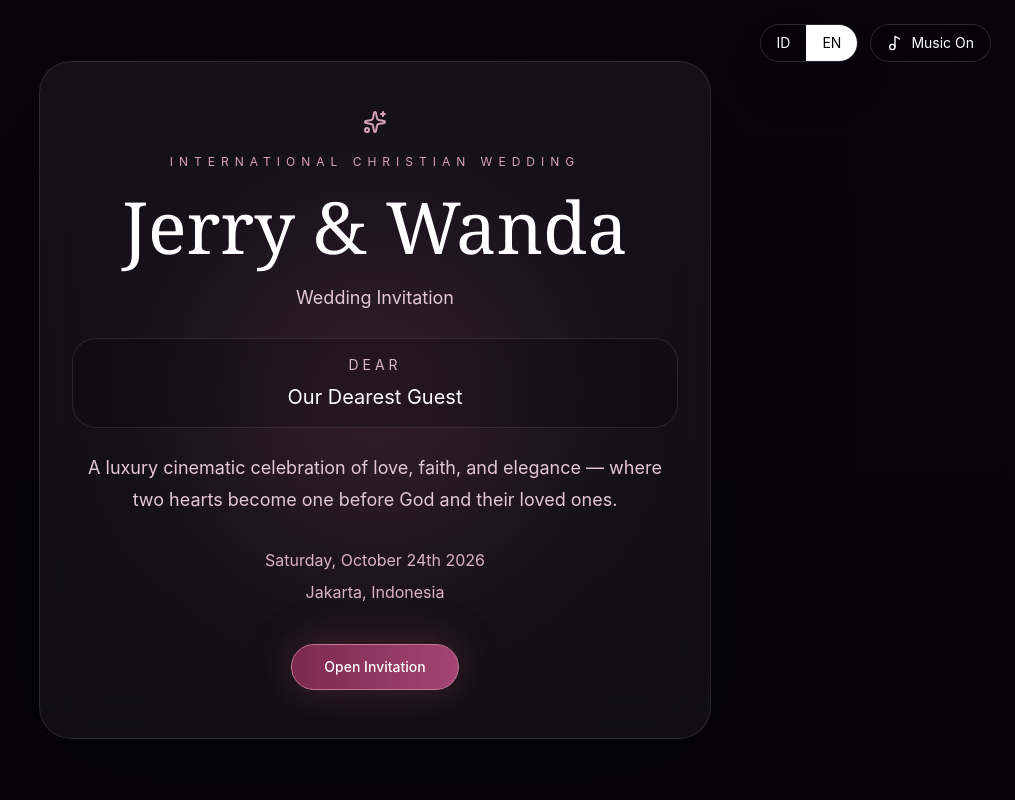
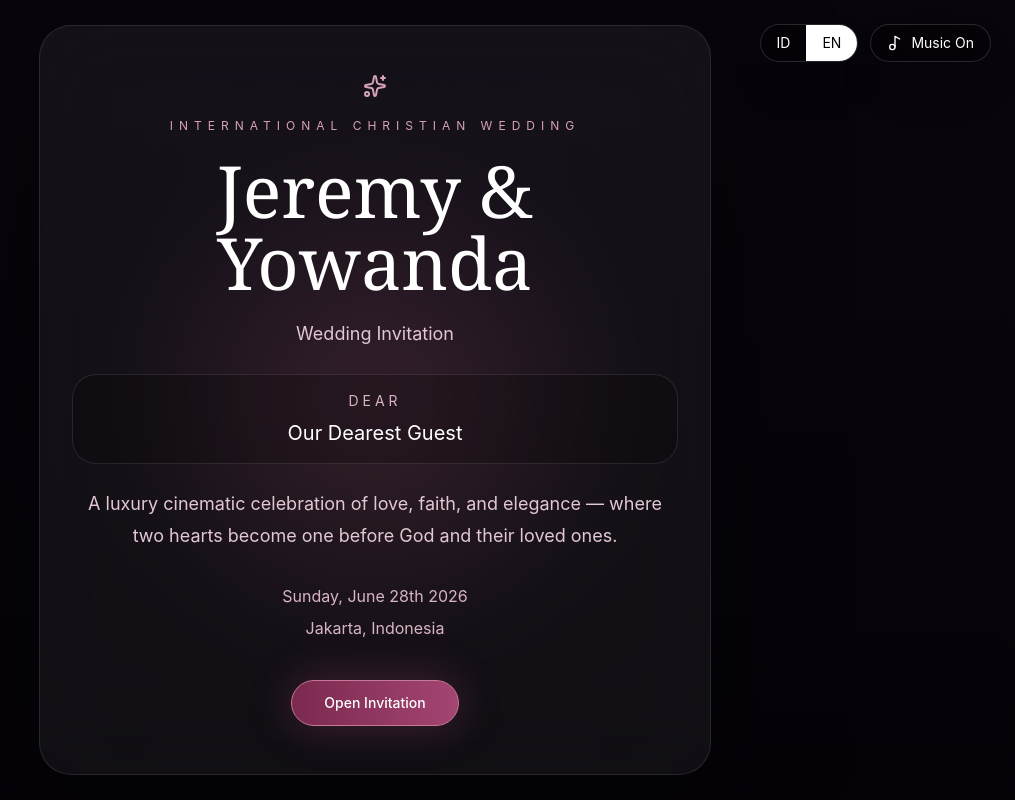
Before and after one commit to wariororc17/wedding-invitation, a React (Vite) app: page / in a window 1280 px wide. Shown: the top 800 px of the page, without its empty margins (265-1280 px from the left). Built offline with nearby package versions, Linux system fonts and the light colour scheme.

Commit message:
update wedding site

```diff
--- a/src/App.jsx
+++ b/src/App.jsx
@@ -11,9 +11,9 @@ import {
   MapPin,
   MessageCircleHeart,
   Minus,
-  Plus,
   Music2,
   Pause,
+  Plus,
   QrCode,
   Sparkles,
   Users,
@@ -29,7 +29,7 @@ const GALLERY = [
   "/gallery/photo 6.jpg",
 ];
 
-const WEDDING_DATE_ISO = "2026-10-24T17:30:00+07:00";
+const WEDDING_DATE_ISO = "2026-06-28T17:30:00+07:00";
 
 const CONTENT = {
   en: {
@@ -82,7 +82,7 @@ const CONTENT = {
       },
     ],
     coupleLabel: "Meet The Couple",
-    coupleTitle: "Jerry & Wanda",
+    coupleTitle: "Jeremy & Yowanda",
     coupleText:
       "With gratitude to God and surrounded by the love of family and friends, we invite you to share in this unforgettable day with us.",
     bride: "Bride",
@@ -93,7 +93,7 @@ const CONTENT = {
     eventTitle: "Celebrate With Us",
     ceremony: "Holy Matrimony",
     reception: "Wedding Reception",
-    dateLine: "Saturday, October 24th 2026",
+    dateLine: "Sunday, June 28th 2026",
     ceremonyTime: "5.30 PM",
     receptionTime: "7.00 PM - 10.00 PM",
     chapel: "St. Andrew's Chapel, Jakarta",
@@ -191,7 +191,7 @@ const CONTENT = {
       },
     ],
     coupleLabel: "Mempelai",
-    coupleTitle: "Jerry & Wanda",
+    coupleTitle: "Jeremy & Yowanda",
     coupleText:
       "Dengan syukur kepada Tuhan dan dikelilingi kasih keluarga serta sahabat, kami mengundang Anda untuk menjadi bagian dari hari yang tak terlupakan ini.",
     bride: "Mempelai Wanita",
@@ -202,7 +202,7 @@ const CONTENT = {
     eventTitle: "Rayakan Bersama Kami",
     ceremony: "Pemberkatan Nikah",
     reception: "Resepsi Pernikahan",
-    dateLine: "Sabtu, 24 Oktober 2026",
+    dateLine: "Minggu, 28 Juni 2026",
     ceremonyTime: "17.30 WIB",
     receptionTime: "19.00 WIB - 22.00 WIB",
     chapel: "St. Andrew's Chapel, Jakarta",
@@ -271,6 +271,16 @@ const STARS = Array.from({ length: 36 }, (_, index) => ({
   delay: Math.random() * 6,
   duration: 2.6 + Math.random() * 3.8,
   opacity: 0.2 + Math.random() * 0.45,
+}));
+
+const DUST = Array.from({ length: 26 }, (_, index) => ({
+  id: index,
+  left: `${Math.random() * 100}%`,
+  top: `${Math.random() * 100}%`,
+  size: 40 + Math.random() * 90,
+  delay: Math.random() * 8,
+  duration: 14 + Math.random() * 10,
+  opacity: 0.03 + Math.random() * 0.05,
 }));
 
 const RSVP_OPTIONS = {
@@ -385,8 +395,8 @@ export default function App() {
 
     const message =
       language === "en"
-        ? `Hello Jerry & Wanda,%0A%0AName: ${form.name || "-"}%0AAttendance: ${statusLabel}%0AGuests: ${guestCount}%0AWhatsApp: ${form.phone || "-"}%0AWishes: ${form.wishes || "-"}`
-        : `Halo Jerry & Wanda,%0A%0ANama: ${form.name || "-"}%0AKehadiran: ${statusLabel}%0AJumlah tamu: ${guestCount}%0AWhatsApp: ${form.phone || "-"}%0AUcapan: ${form.wishes || "-"}`;
+        ? `Hello Jeremy & Yowanda,%0A%0AName: ${form.name || "-"}%0AAttendance: ${statusLabel}%0AGuests: ${guestCount}%0AWhatsApp: ${form.phone || "-"}%0AWishes: ${form.wishes || "-"}`
+        : `Halo Jeremy & Yowanda,%0A%0ANama: ${form.name || "-"}%0AKehadiran: ${statusLabel}%0AJumlah tamu: ${guestCount}%0AWhatsApp: ${form.phone || "-"}%0AUcapan: ${form.wishes || "-"}`;
 
     window.open(`https://wa.me/6281234567890?text=${message}`, "_blank");
   };
@@ -405,12 +415,67 @@ export default function App() {
           }}
           transition={{ type: "tween", ease: "easeOut", duration: 0.35 }}
         />
+
         <motion.div
           className="absolute inset-0"
           animate={{
             background: `radial-gradient(circle at ${22 + Math.min(scrollY / 80, 18)}% ${26 + Math.min(scrollY / 55, 28)}%, rgba(255,255,255,0.045), transparent 22%)`,
           }}
           transition={{ type: "tween", ease: "easeOut", duration: 0.45 }}
+        />
+
+        <motion.div
+          className="absolute left-1/2 top-[8%] h-[42rem] w-[42rem] -translate-x-1/2 rounded-full blur-3xl"
+          animate={{
+            scale: [1, 1.08, 1],
+            opacity: [0.16, 0.24, 0.16],
+          }}
+          transition={{ duration: 10, repeat: Infinity, ease: "easeInOut" }}
+          style={{
+            background:
+              "radial-gradient(circle, rgba(255,220,235,0.22) 0%, rgba(214,120,160,0.12) 34%, rgba(120,40,80,0.04) 60%, transparent 76%)",
+          }}
+        />
+
+        <motion.div
+          className="absolute left-[-10%] top-[22%] h-[32rem] w-[32rem] rounded-full blur-3xl"
+          animate={{
+            x: [0, 30, 0],
+            y: [0, -18, 0],
+            opacity: [0.1, 0.18, 0.1],
+          }}
+          transition={{ duration: 12, repeat: Infinity, ease: "easeInOut" }}
+          style={{
+            background:
+              "radial-gradient(circle, rgba(255,190,220,0.18) 0%, rgba(165,80,120,0.08) 42%, transparent 72%)",
+          }}
+        />
+
+        <motion.div
+          className="absolute right-[-8%] top-[28%] h-[30rem] w-[30rem] rounded-full blur-3xl"
+          animate={{
+            x: [0, -26, 0],
+            y: [0, 20, 0],
+            opacity: [0.08, 0.16, 0.08],
+          }}
+          transition={{ duration: 14, repeat: Infinity, ease: "easeInOut" }}
+          style={{
+            background:
+              "radial-gradient(circle, rgba(180,140,255,0.16) 0%, rgba(98,60,170,0.08) 38%, transparent 72%)",
+          }}
+        />
+
+        <motion.div
+          className="absolute left-1/2 top-0 h-[120vh] w-[70vw] -translate-x-1/2 blur-3xl"
+          animate={{
+            opacity: [0.05, 0.1, 0.05],
+          }}
+          transition={{ duration: 8, repeat: Infinity, ease: "easeInOut" }}
+          style={{
+            background:
+              "linear-gradient(180deg, rgba(255,255,255,0.09) 0%, rgba(255,220,235,0.04) 18%, transparent 42%)",
+            clipPath: "ellipse(40% 50% at 50% 0%)",
+          }}
         />
 
         {STARS.map((star) => (
@@ -447,6 +512,35 @@ export default function App() {
             <div className="absolute left-1/2 top-1/2 h-[1px] w-[220%] -translate-x-1/2 -translate-y-1/2 bg-white/35 blur-[1px]" />
           </motion.div>
         ))}
+
+        {DUST.map((dust) => (
+          <motion.div
+            key={`dust-${dust.id}`}
+            className="absolute rounded-full blur-3xl"
+            initial={{ opacity: dust.opacity }}
+            animate={{
+              x: [0, 18, -14, 0],
+              y: [0, -22, 16, 0],
+              opacity: [dust.opacity, dust.opacity * 1.6, dust.opacity],
+              scale: [1, 1.08, 0.96, 1],
+            }}
+            transition={{
+              duration: dust.duration,
+              delay: dust.delay,
+              repeat: Infinity,
+              ease: "easeInOut",
+            }}
+            style={{
+              left: dust.left,
+              top: dust.top,
+              width: dust.size,
+              height: dust.size,
+              background:
+                "radial-gradient(circle, rgba(255,235,245,0.9) 0%, rgba(255,210,230,0.35) 35%, transparent 72%)",
+            }}
+          />
+        ))}
+
         <div className="absolute inset-0 bg-[radial-gradient(circle_at_20%_15%,rgba(180,80,120,0.18),transparent_26%),radial-gradient(circle_at_80%_18%,rgba(130,70,160,0.16),transparent_24%),radial-gradient(circle_at_50%_75%,rgba(120,30,60,0.22),transparent_32%),linear-gradient(180deg,#0a0611_0%,#06040a_45%,#0a0611_100%)]" />
         <div className="absolute inset-0 opacity-[0.14] bg-[linear-gradient(to_right,rgba(255,255,255,0.05)_1px,transparent_1px),linear-gradient(to_bottom,rgba(255,255,255,0.05)_1px,transparent_1px)] bg-[size:64px_64px]" />
 
@@ -501,6 +595,7 @@ export default function App() {
             </div>
           </motion.div>
         ))}
+
         <motion.div
           animate={{ y: [0, -20, 0], opacity: [0.16, 0.28, 0.16] }}
           transition={{ duration: 8, repeat: Infinity }}
@@ -516,6 +611,8 @@ export default function App() {
           transition={{ duration: 9, repeat: Infinity }}
           className="absolute bottom-[7%] left-[28%] h-72 w-72 rounded-full bg-[#d17a96]/10 blur-3xl"
         />
+
+        <div className="absolute inset-0 bg-[radial-gradient(circle_at_center,transparent_45%,rgba(0,0,0,0.18)_78%,rgba(0,0,0,0.42)_100%)]" />
       </div>
 
       <div className="fixed right-4 top-4 z-50 flex items-center gap-3 md:right-6 md:top-6">
@@ -587,7 +684,7 @@ export default function App() {
                 {t.invitationLabel}
               </p>
               <h1 className="mt-5 font-serif text-5xl text-white md:text-7xl">
-                Jerry &amp; Wanda
+                Jeremy &amp; Yowanda
               </h1>
               <p className="mt-5 text-base leading-8 text-[#e3c8d4] md:text-lg">
                 {t.welcome}
@@ -616,7 +713,21 @@ export default function App() {
         )}
       </AnimatePresence>
 
-      <section className="relative z-10 flex min-h-screen items-center justify-center px-6 pt-24 text-center">
+      <section className="relative z-10 flex min-h-screen items-center justify-center overflow-hidden px-6 pt-24 text-center">
+        <motion.div
+          className="absolute left-1/2 top-[20%] h-[28rem] w-[28rem] -translate-x-1/2 rounded-full blur-3xl"
+          style={{
+            background:
+              "radial-gradient(circle, rgba(255,220,235,0.16) 0%, rgba(214,120,160,0.08) 34%, transparent 72%)",
+          }}
+          animate={{
+            y: [0, 16, 0],
+            scale: [1, 1.04, 1],
+            opacity: [0.18, 0.28, 0.18],
+          }}
+          transition={{ duration: 9, repeat: Infinity, ease: "easeInOut" }}
+        />
+
         <div className="mx-auto max-w-6xl">
           <motion.p
             initial={{ opacity: 0, y: 14 }}
@@ -633,7 +744,7 @@ export default function App() {
             transition={{ duration: 1, delay: 0.1 }}
             className="mt-6 bg-gradient-to-b from-white via-[#f6dfe8] to-[#d6a6b8] bg-clip-text font-serif text-6xl text-transparent md:text-8xl lg:text-[7rem]"
           >
-            Jerry &amp; Wanda
+            Jeremy &amp; Yowanda
           </motion.h1>
 
           <motion.p
@@ -783,7 +894,7 @@ export default function App() {
               <p className="mt-6 text-sm uppercase tracking-[0.3em] text-[#d5a2b6]">
                 {t.bride}
               </p>
-              <h3 className="mt-3 font-serif text-4xl text-white">Wanda</h3>
+              <h3 className="mt-3 font-serif text-4xl text-white">Yowanda</h3>
               <p className="mt-4 leading-8 text-[#ead9e0]">
                 {t.daughterOf}
                 <br />
@@ -798,7 +909,7 @@ export default function App() {
               <p className="mt-6 text-sm uppercase tracking-[0.3em] text-[#d5a2b6]">
                 {t.groom}
               </p>
-              <h3 className="mt-3 font-serif text-4xl text-white">Jerry</h3>
+              <h3 className="mt-3 font-serif text-4xl text-white">Jeremy</h3>
               <p className="mt-4 leading-8 text-[#ead9e0]">
                 {t.sonOf}
                 <br />
@@ -964,7 +1075,7 @@ export default function App() {
               <p className="mt-3 text-sm text-[#e6cfd9]">{t.bankSubtitle}</p>
               <div className="mt-6 space-y-2 text-[#ead9e0]">
                 <p className="text-lg font-medium">1234567890</p>
-                <p>a.n Jerry</p>
+                <p>a.n Jeremy</p>
               </div>
               <button
                 onClick={() => copyText("1234567890", "bca")}
@@ -985,7 +1096,7 @@ export default function App() {
               <p className="mt-3 text-sm text-[#e6cfd9]">{t.walletSubtitle}</p>
               <div className="mt-6 space-y-2 text-[#ead9e0]">
                 <p className="text-lg font-medium">0812-3456-7890</p>
-                <p>a.n Wanda</p>
+                <p>a.n Yowanda</p>
               </div>
               <button
                 onClick={() => copyText("081234567890", "wallet")}
@@ -1042,9 +1153,7 @@ export default function App() {
               </label>
               <input
                 value={form.name}
-                onChange={(e) =>
-                  setForm({ ...form, name: e.target.value })
-                }
+                onChange={(e) => setForm({ ...form, name: e.target.value })}
                 className="w-full rounded-2xl border border-white/10 bg-black/20 px-5 py-4 text-white outline-none placeholder:text-white/40"
                 placeholder={t.fullName}
               />
@@ -1054,9 +1163,7 @@ export default function App() {
               </label>
               <input
                 value={form.phone}
-                onChange={(e) =>
-                  setForm({ ...form, phone: e.target.value })
-                }
+                onChange={(e) => setForm({ ...form, phone: e.target.value })}
                 className="w-full rounded-2xl border border-white/10 bg-black/20 px-5 py-4 text-white outline-none placeholder:text-white/40"
                 placeholder={t.whatsapp}
               />
@@ -1066,9 +1173,7 @@ export default function App() {
               </label>
               <div className="flex items-center justify-between rounded-2xl border border-white/10 bg-black/20 px-4 py-3">
                 <button
-                  onClick={() =>
-                    setGuestCount((prev) => Math.max(1, prev - 1))
-                  }
+                  onClick={() => setGuestCount((prev) => Math.max(1, prev - 1))}
                   className="rounded-full border border-white/10 p-2 text-white hover:bg-white/10"
                 >
                   <Minus size={16} />
@@ -1089,9 +1194,7 @@ export default function App() {
               </label>
               <textarea
                 value={form.wishes}
-                onChange={(e) =>
-                  setForm({ ...form, wishes: e.target.value })
-                }
+                onChange={(e) => setForm({ ...form, wishes: e.target.value })}
                 className="min-h-[188px] w-full rounded-2xl border border-white/10 bg-black/20 px-5 py-4 text-white outline-none placeholder:text-white/40"
                 placeholder={t.wishes}
               />
@@ -1139,7 +1242,7 @@ export default function App() {
 
       <footer className="relative z-10 border-t border-white/10 px-6 py-10 text-center">
         <p className="bg-gradient-to-b from-white to-[#dba8bb] bg-clip-text font-serif text-3xl text-transparent md:text-4xl">
-          Jerry &amp; Wanda
+          Jeremy &amp; Yowanda
         </p>
         <p className="mt-3 text-[#e8d4dc]">{t.footer}</p>
       </footer>
```
Also changed, not shown: 1 other file (tests, documents, lock files or other folders).
